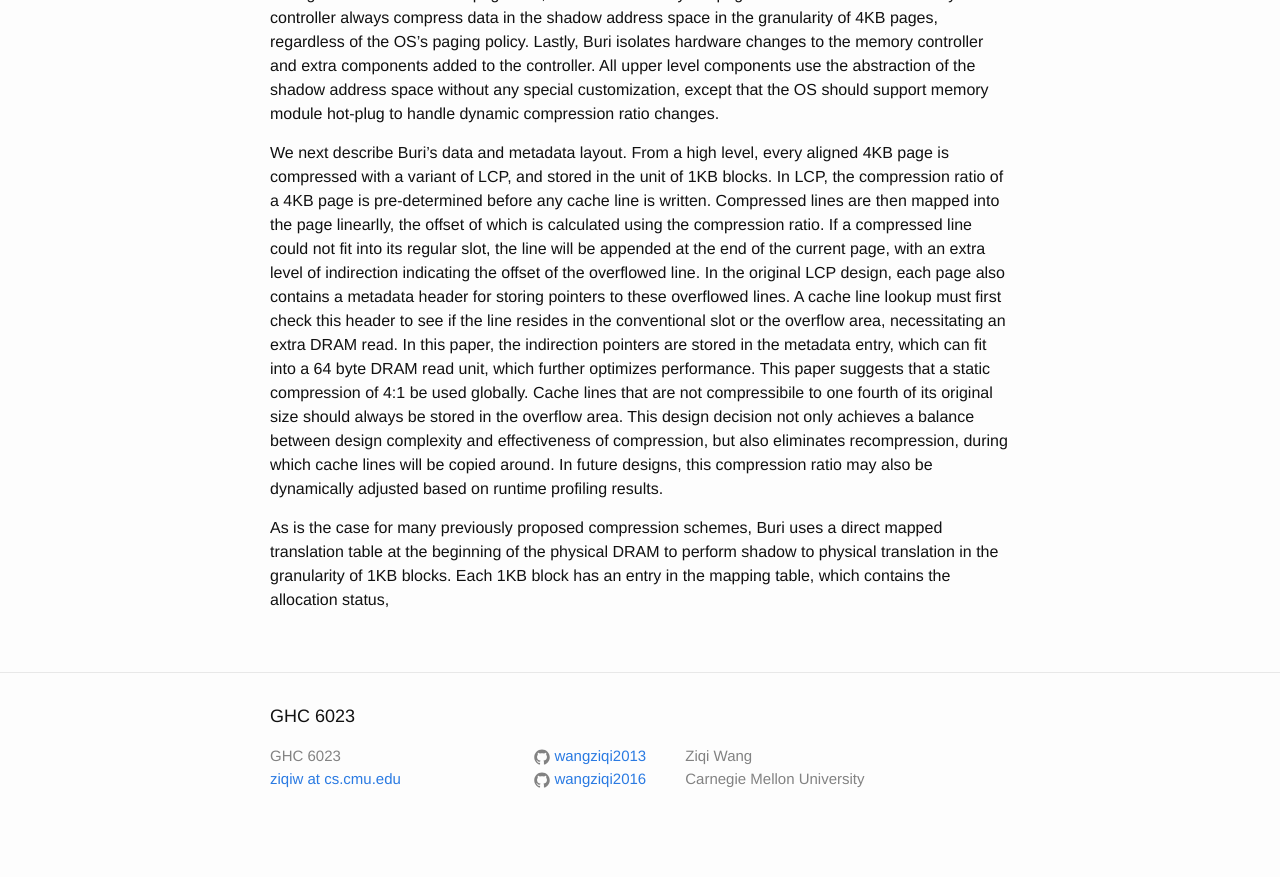
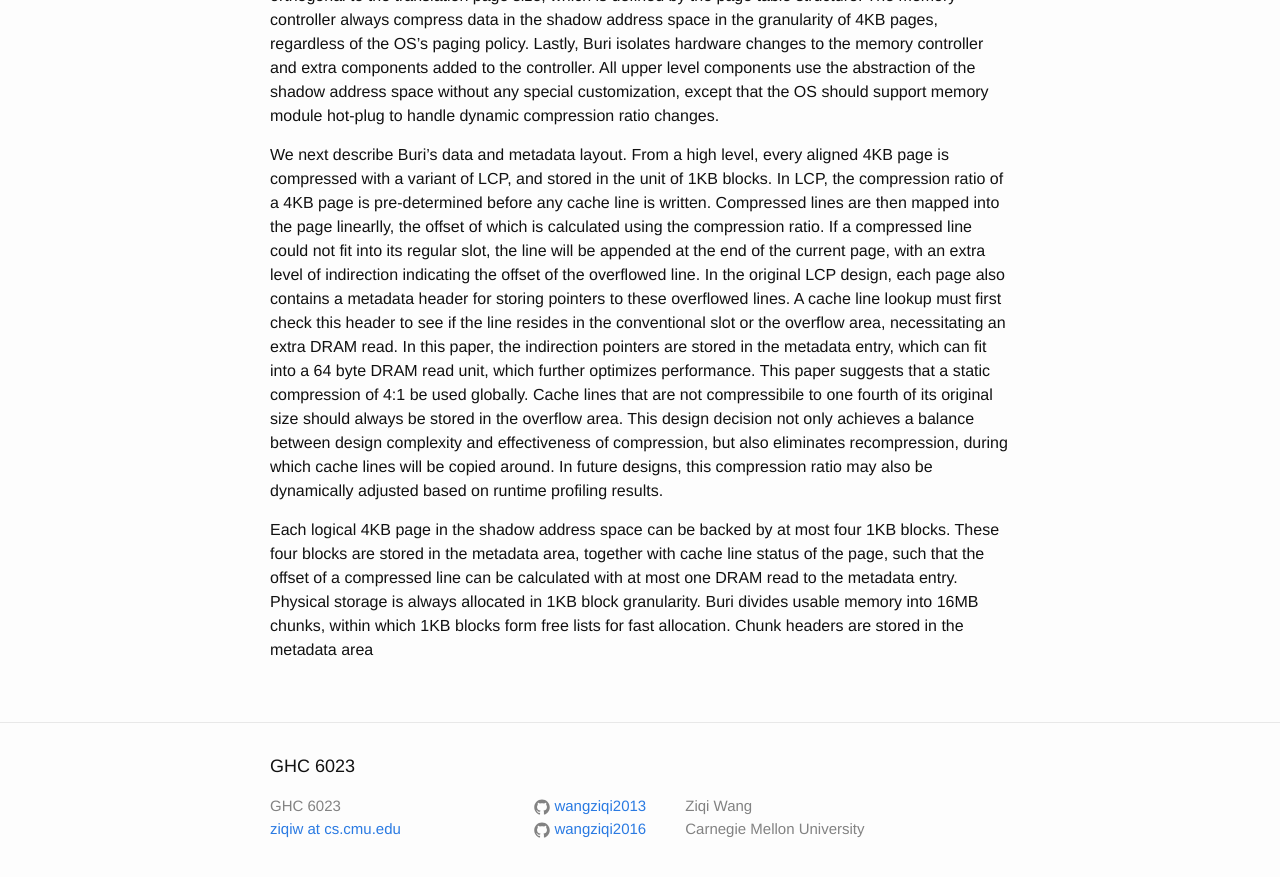
Before and after one commit to wangziqi2013/wangziqi2013.github.io, a Jekyll site: the page built from _posts/2020-07-16-buri.markdown, in a window 1280 px wide and 900 px high, scrolled down 1530 px. Shown: the top 877 px of the window. Built offline with Jekyll 4.4.1, drawn with Linux system fonts in a browser that asks for light colours; before the commit the page ends 2380 px from its top, so only the background shows below that.

Commit message:
Adding storage

```diff
--- a/_posts/2020-07-16-buri.markdown
+++ b/_posts/2020-07-16-buri.markdown
@@ -12,6 +12,8 @@ htm_cd:
 htm_cr:
 version_mgmt:
 ---
+
+****
 
 This journal article proposes Buri, a hardware main memory compression scheme designed for big-data workloads.
 The paper observes that due to the high memory demand of big memory workloads, simple scaling up the number of
@@ -73,7 +75,8 @@ This design decision not only achieves a balance between design complexity and e
 eliminates recompression, during which cache lines will be copied around.
 In future designs, this compression ratio may also be dynamically adjusted based on runtime profiling results.
 
-As is the case for many previously proposed compression schemes, Buri
-uses a direct mapped translation table at the beginning of the physical DRAM to perform shadow to physical translation
-in the granularity of 1KB blocks. Each 1KB block has an entry in the mapping table, which contains the allocation
-status,
+Each logical 4KB page in the shadow address space can be backed by at most four 1KB blocks. These four blocks are
+stored in the metadata area, together with cache line status of the page, such that the offset of a compressed line
+can be calculated with at most one DRAM read to the metadata entry. Physical storage is always allocated in 1KB block
+granularity. Buri divides usable memory into 16MB chunks, within which 1KB blocks form free lists for fast allocation.
+Chunk headers are stored in the metadata area
```
